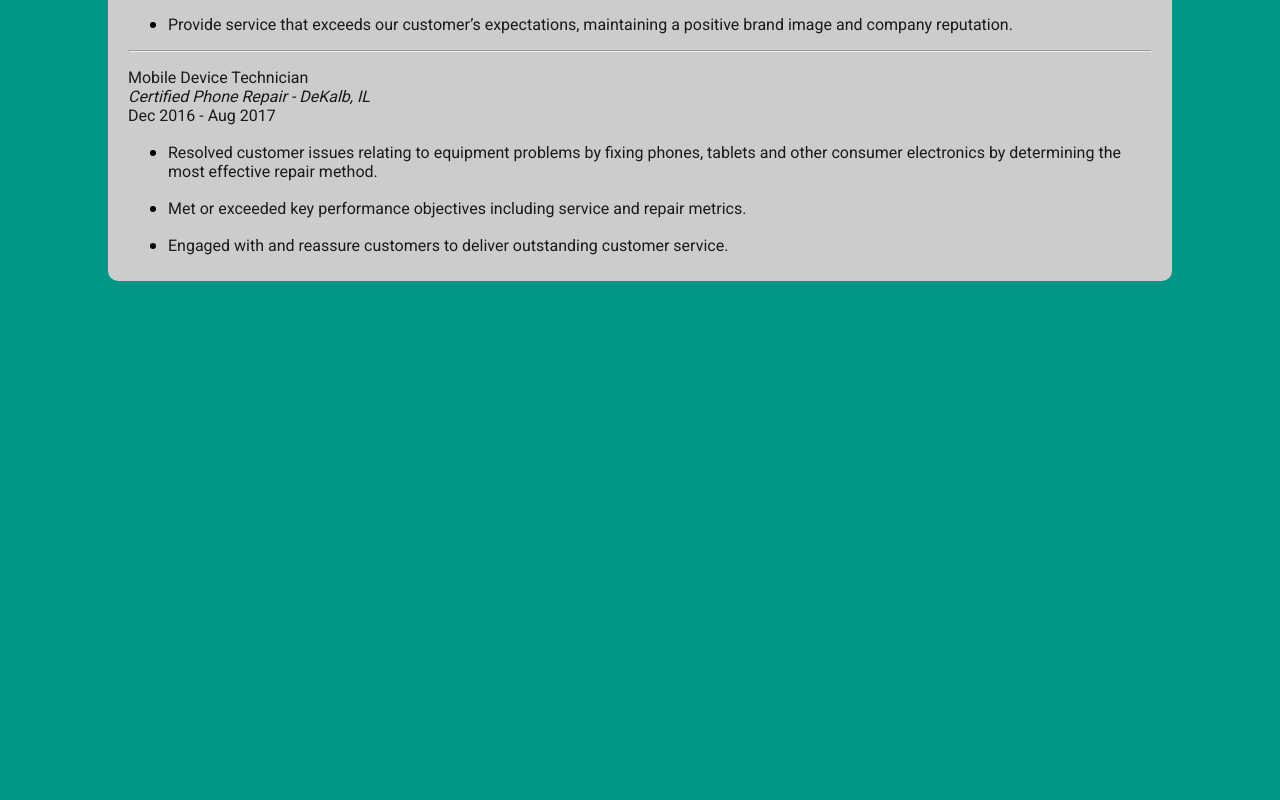
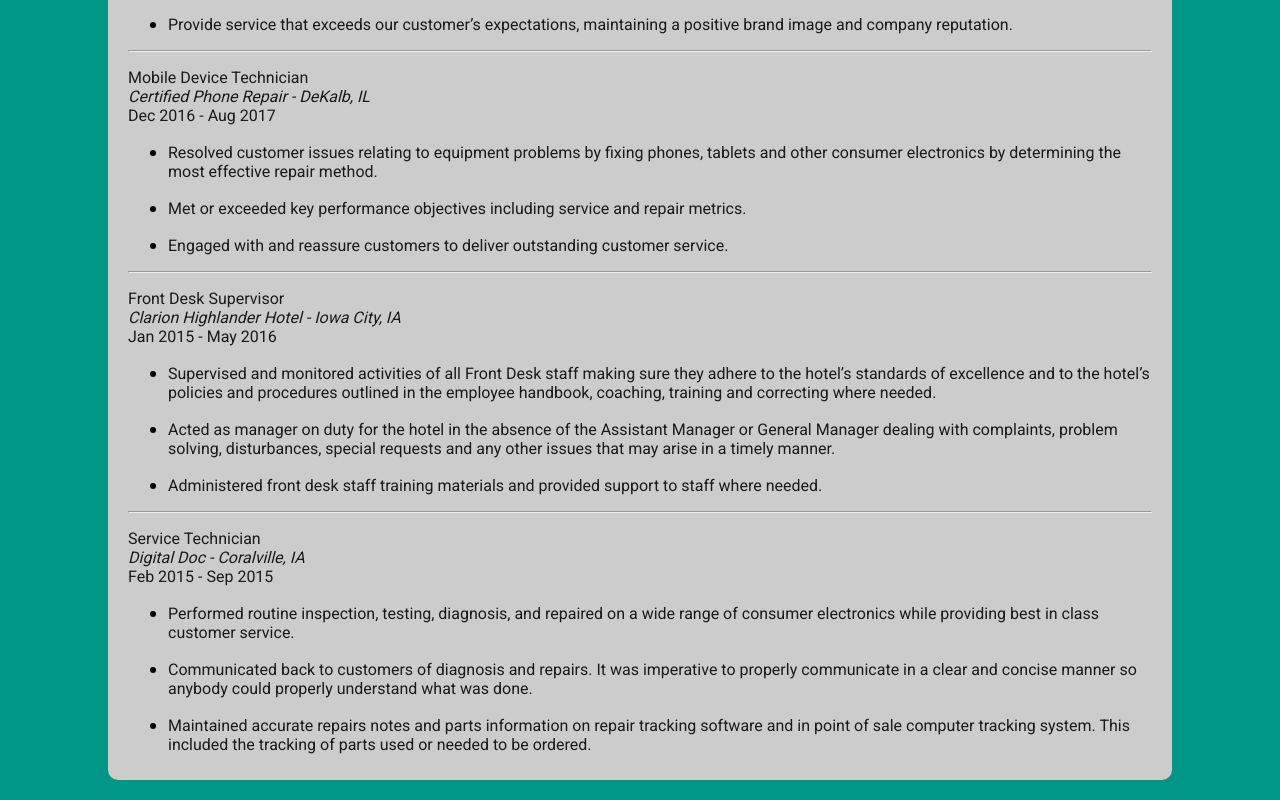
Before and after one commit to laguila47/mysite, a website built with Parcel: page index.html in a window 1280 px wide. Shown: the part 1993-2793 px from the top of the page. Before the commit the page ends 2294 px from the top, so only its background shows below. Built offline with nearby package versions, Linux system fonts and the light colour scheme; a web font is replaced by a local one.

Commit message:
Update index.html
Expanded on work history

```diff
--- a/index.html
+++ b/index.html
@@ -40,6 +40,17 @@
     <p>hello world</p>
   </div> -->
   <div class="card">
+    <h2><i class="fa fa-university fa-fw"></i>Education</h2>
+    <ul>
+      <li>
+        <p>Trident Technical College<br>Associates of Science - Computer Programming<br>May 2021</p>
+      </li>
+      <li>
+        <p>College of Charleston<br>Bachelors of Science - Computer Science<br>May 2023</p>
+      </li>
+    </ul>
+  </div>
+  <div class="card">
     <h2><i class="fa fa-cog fa-fw"></i>Skills</h2>
     <p>Spoken Languages</p>
     <ul>
@@ -63,17 +74,6 @@
       </li>
       <li>
         <p>MYSQL</p>
-      </li>
-    </ul>
-  </div>
-  <div class="card">
-    <h2><i class="fa fa-university fa-fw"></i>Education</h2>
-    <ul>
-      <li>
-        <p>Trident Technical College<br>Associates of Science - Computer Programming<br>May 2021</p>
-      </li>
-      <li>
-        <p>College of Charleston<br>Bachelors of Science - Computer Science<br>May 2023</p>
       </li>
     </ul>
   </div>
@@ -189,6 +189,48 @@
         </p>
       </li>
     </ul>
+
+    <hr>
+
+    <p>Front Desk Supervisor<br><i>Clarion Highlander Hotel - Iowa City, IA</i><br>Jan 2015 - May 2016</p>
+    <ul>
+      <li>
+        <p>
+          Supervised and monitored activities of all Front Desk staff making sure they adhere to the hotel’s standards of excellence and to the hotel’s policies and procedures outlined in the employee handbook, coaching, training and correcting where needed.
+        </p>
+      </li>
+      <li>
+        <p>
+          Acted as manager on duty for the hotel in the absence of the Assistant Manager or General Manager dealing with complaints, problem solving, disturbances, special requests and any other issues that may arise in a timely manner.
+        </p>
+      </li>
+      <li>
+        <p>
+          Administered front desk staff training materials and provided support to staff where needed.
+        </p>
+      </li>
+    </ul>
+
+    <hr>
+
+    <p>Service Technician<br><i>Digital Doc - Coralville, IA</i><br>Feb 2015 - Sep 2015</p>
+    <ul>
+      <li>
+        <p>
+          Performed routine inspection, testing, diagnosis, and repaired on a wide range of consumer electronics while providing best in class customer service.
+        </p>
+      </li>
+      <li>
+        <p>
+          Communicated back to customers of diagnosis and repairs. It was imperative to properly communicate in a clear and concise manner so anybody could properly understand what was done.
+        </p>
+      </li>
+      <li>
+        <p>
+          Maintained accurate repairs notes and parts information on repair tracking software and in point of sale computer tracking system. This included the tracking of parts used or needed to be ordered.
+        </p>
+      </li>
+    </ul>
   </div>
 
   <script src="js/vendor/modernizr-3.11.2.min.js"></script>
```
